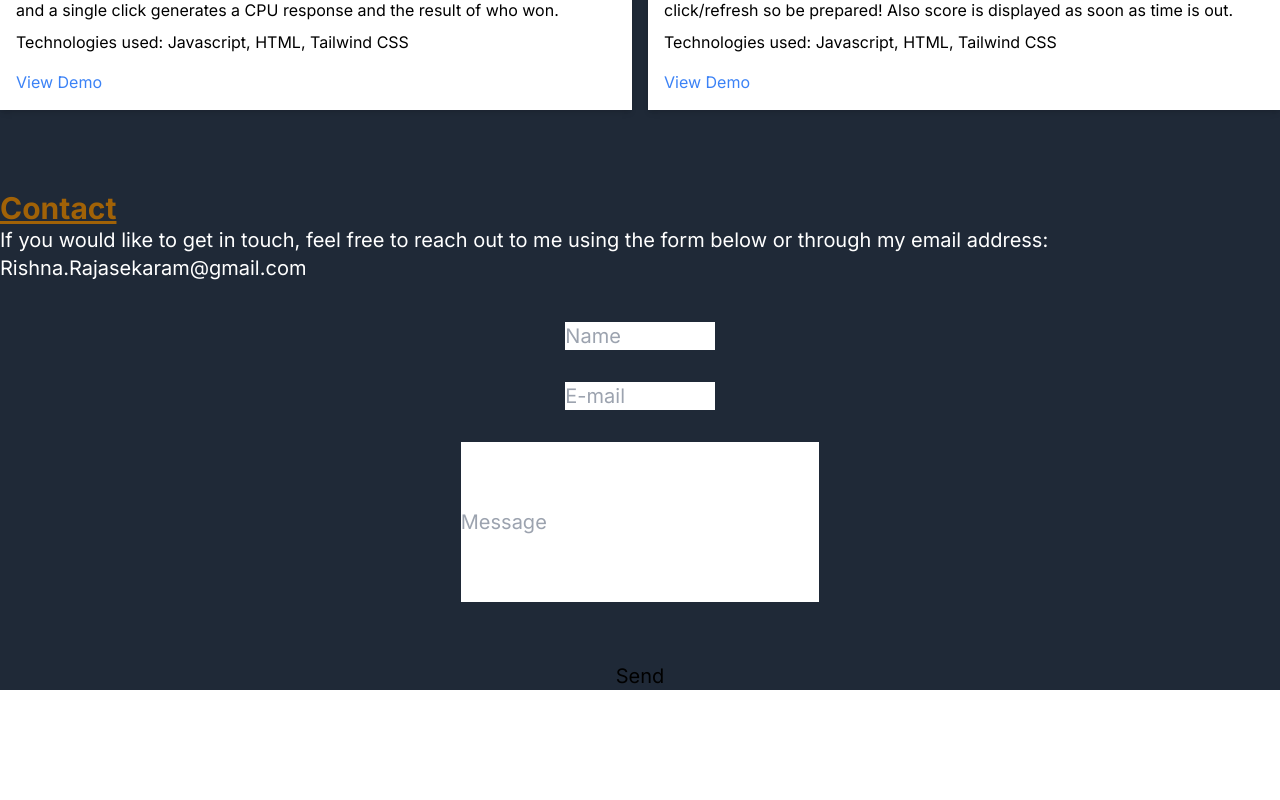
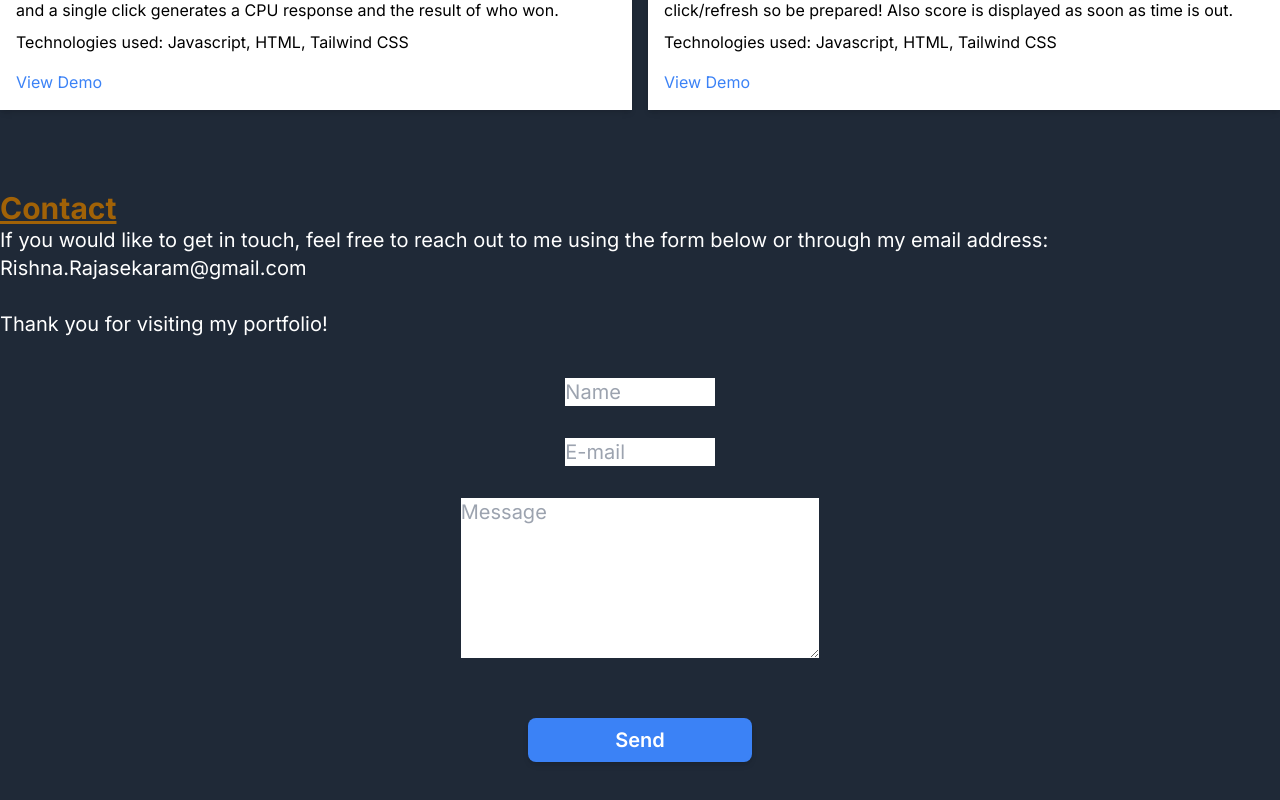
Before and after one commit to RAWjasekaram/Portfolio, a Next.js app in the folder with-tailwindcss-app/: page / in a window 1280 px wide. Shown: the part 1006-1806 px from the top of the page. Before the commit the page ends 1696 px from the top, so only its background shows below. Built offline with nearby package versions, Linux system fonts and the light colour scheme.

Commit message:
update send button

```diff
--- a/with-tailwindcss-app/app/components/Contact.tsx
+++ b/with-tailwindcss-app/app/components/Contact.tsx
@@ -11,6 +11,9 @@ const Contact: React.FC = () => {
           If you would like to get in touch, feel free to reach out to me using
           the form below or through my email address:
           Rishna.Rajasekaram@gmail.com
+          <br />
+          <br />
+          Thank you for visiting my portfolio!
         </p>
         {/* Add a contact form or contact details here */}
       </div>
--- a/with-tailwindcss-app/app/components/Email.tsx
+++ b/with-tailwindcss-app/app/components/Email.tsx
@@ -25,15 +25,24 @@ const Email: React.FC = () => {
             name="email"
           />
 
-          <input
+          <textarea
             required
             className="w-4/5 mx-auto h-40" //Message box extends infinitely despite size? just acts as one line like notepad and extends 4ever//
             placeholder="Message"
-            type="text"
             name="message"
           />
           <br />
-          <button type="submit">Send</button>
+          <div className="flex mx-auto w-1/2 justify-end">
+            <button
+              type="submit"
+              className="bg-blue-500 flex justify-center hover:bg-blue-900 text-white font-semibold py-2 px-4 rounded-lg shadow-md w-full"
+            >
+              Send
+            </button>
+          </div>
+          <br />
+          <br />
+          <br />
         </div>
       </form>
     </div>
```
